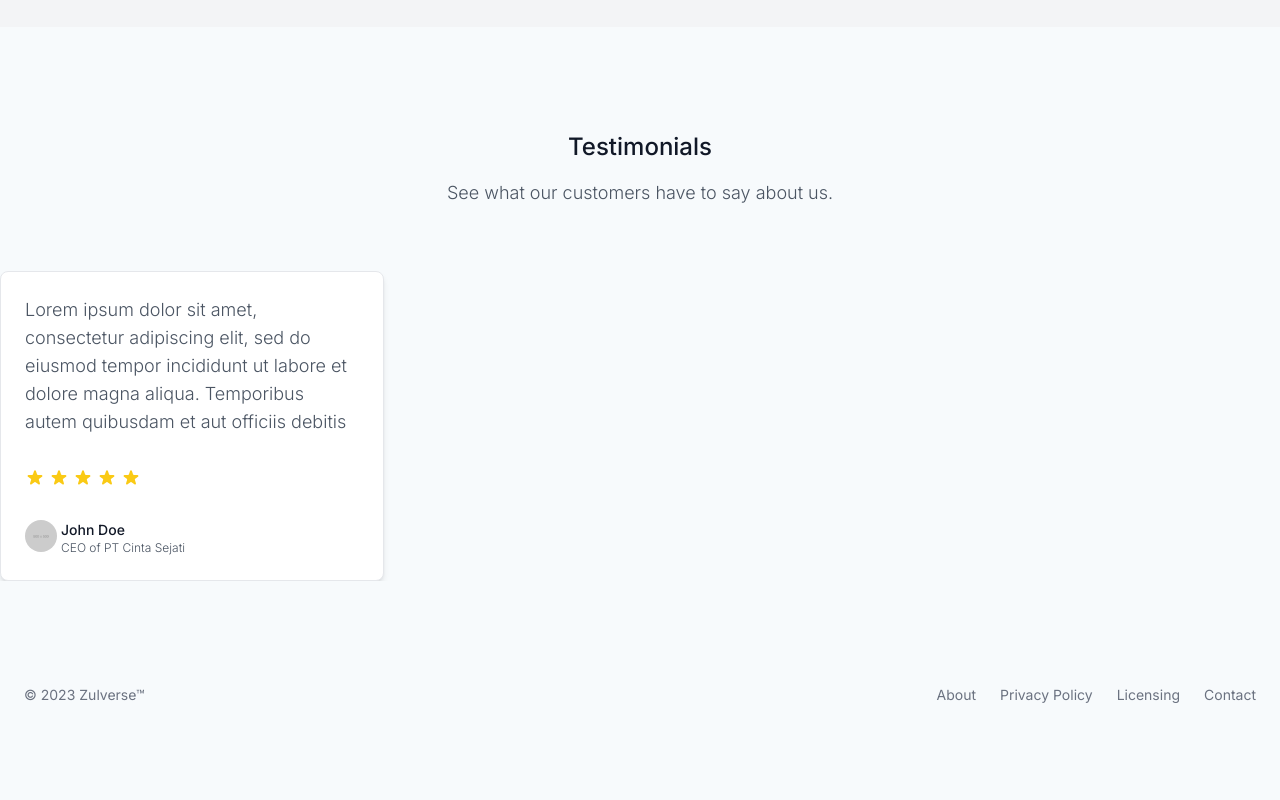
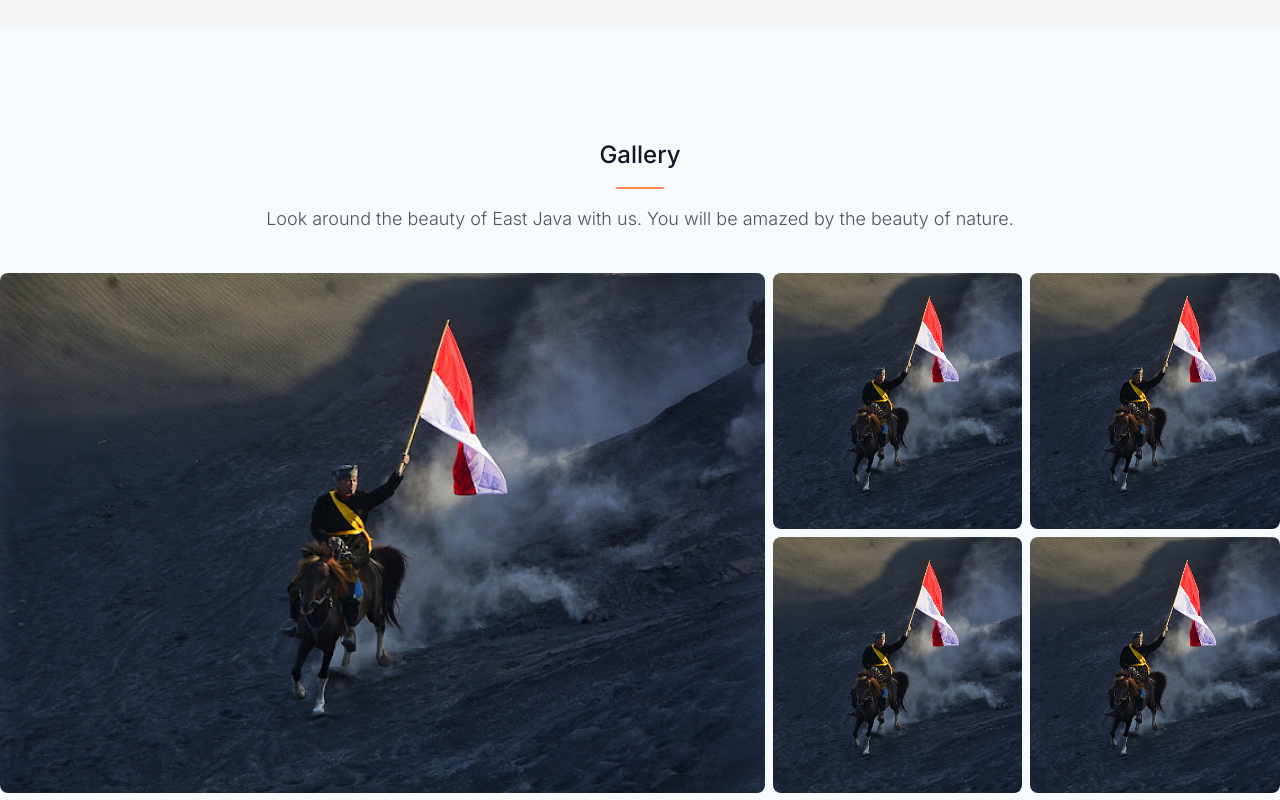
Before and after one commit to alizul01/bromo-sunrise-vinny, a Next.js app: page / in a window 1280 px wide. Shown: the part 2220-3020 px from the top of the page. Before the commit the page ends 2949 px from the top, so only its background shows below. Built offline with nearby package versions, Linux system fonts and the light colour scheme.

Commit message:
fix: gallery.tsx

```diff
--- a/app/page.tsx
+++ b/app/page.tsx
@@ -1,8 +1,8 @@
-import Image from 'next/image'
 import HeroSection from "@/components/pages/index/hero-section";
 import FeaturesSection from "@/components/pages/index/features-section";
 import WhoWeAreSection from "@/components/pages/index/who-we-are-section";
 import Testimonials from "@/components/pages/index/testimonials";
+import Gallery from "@/components/pages/index/gallery";
 
 export default function Home() {
     return (
@@ -10,6 +10,7 @@ export default function Home() {
             <HeroSection />
             <FeaturesSection />
             <WhoWeAreSection />
+            <Gallery />
             <Testimonials />
         </main>
     )
--- a/components/pages/index/gallery.tsx
+++ b/components/pages/index/gallery.tsx
@@ -1,25 +1,61 @@
 import React from "react";
+import hero_img from '@/public/assets/image/gallery/1.jpg';
+import Image from "next/image";
 
 const Gallery: React.FC = () => {
     return (
-        <div className={'container mx-auto mt-20'}>
-            <div className="grid grid-cols-2 gap-4">
-                <div className="grid gap-4">
-                    <div>
-                        <img className="h-auto max-w-full rounded-lg"
-                             src="https://flowbite.s3.amazonaws.com/docs/gallery/masonry/image.jpg" alt="" />
-                    </div>
-                    <div>
-                        <img className="h-auto max-w-full rounded-lg"
-                             src="https://flowbite.s3.amazonaws.com/docs/gallery/masonry/image-1.jpg" alt="" />
-                    </div>
-                    <div>
-                        <img className="h-auto max-w-full rounded-lg"
-                             src="https://flowbite.s3.amazonaws.com/docs/gallery/masonry/image-2.jpg" alt="" />
-                    </div>
+        <section className={'mt-24 relative container mx-auto xl:max-w-7xl'}>
+            <div className={'flex flex-col items-center gap-4 py-4 mb-2'}>
+                <div>
+                    <h2 className={'text-xl xl:text-2xl font-medium text-gray-900'}>
+                        Gallery
+                    </h2>
+                    <div className={'container mx-auto w-12 h-0.5 bg-orange-400 rounded-full mt-4'}/>
+                </div>
+                <div>
+                    <p className={'text-gray-600 font-light text-lg text-center'}>
+                        Look around the beauty of East Java with us. You will be amazed by the beauty of nature.
+                    </p>
                 </div>
             </div>
-        </div>
+            <div className="grid grid-rows-none md:grid-cols-5 py-4 gap-2 md:gap4">
+                <Image
+                    width={1080}
+                    height={1080}
+                    className="w-full h-full rounded-lg object-cover col-span-2 md:col-span-3 row-span-2"
+                    src={hero_img}
+                    alt="Borabora"
+                />
+                <Image
+                    width={1080}
+                    height={1080}
+                    className="w-full h-full object-cover rounded-lg"
+                    src={hero_img}
+                    alt="Borabora2"
+                />
+                <Image
+                    width={1080}
+                    height={1080}
+                    className="w-full h-full rounded-lg object-cover "
+                    src={hero_img}
+                    alt="Maldives"
+                />
+                <Image
+                    width={1080}
+                    height={1080}
+                    className="w-full h-full rounded-lg object-cover "
+                    src={hero_img}
+                    alt="Maldives2"
+                />
+                <Image
+                    width={1080}
+                    height={1080}
+                    className="w-full h-full rounded-lg object-cover "
+                    src={hero_img}
+                    alt="Keywest"
+                />
+            </div>
+        </section>
     )
 }
 
--- a/components/pages/index/testimonials.tsx
+++ b/components/pages/index/testimonials.tsx
@@ -13,12 +13,12 @@ import Image from "next/image";
 
 const Testimonials: React.FC = () => {
     return (
-        <motion.section className={'mt-2'}>
+        <motion.section className={'mt-2 container mx-auto'}>
             <motion.div
                 initial="hidden"
                 animate="visible"
                 transition={{duration: 0.5}}
-                className={"px-6 xl:px-0 xl:max-w-[82rem] container mx-auto"}
+                className={"px-6 xl:px-0 container mx-auto"}
             >
                 <div className={"flex flex-col gap-2 items-center justify-center "}>
                     <div className="py-20">
```
